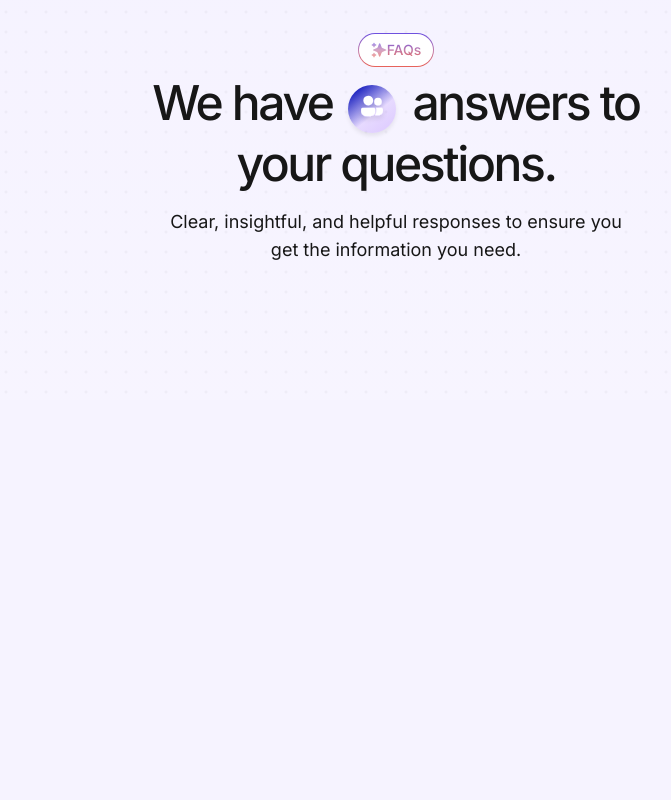
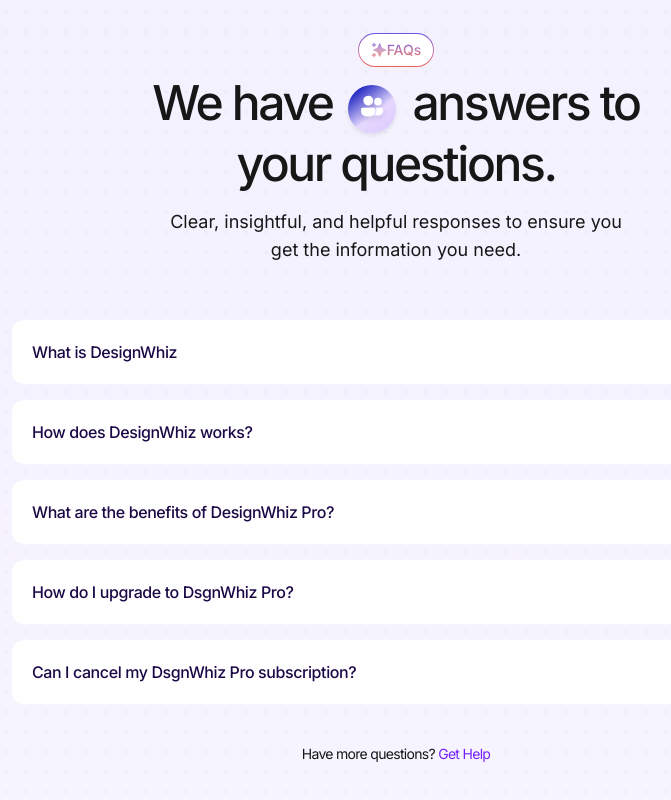
Before and after one commit to oreoluwa-bs/fantastic-waffle, a Next.js app: page / in a window 1280 px wide. Shown: the part 4798-5598 px from the top of the page, without its empty margins (244-915 px from the left). Before the commit the page ends 5198 px from the top, so only its background shows below. Built offline with nearby package versions, Linux system fonts and the light colour scheme.

Commit message:
add faqs

```diff
--- a/src/app/components/faqs.tsx
+++ b/src/app/components/faqs.tsx
@@ -1,7 +1,37 @@
+import { MinusIcon } from "~/components/icons/minus";
+import { PlusIcon } from "~/components/icons/plus";
 import { StarsIcon } from "~/components/icons/stars";
 import { UsersIcon } from "~/components/icons/users";
 import { Badge } from "~/components/ui/badge";
 import { SectionIcon } from "~/components/ui/section-icon";
+
+const faqs = [
+  {
+    question: "What is DesignWhiz",
+    answer:
+      "To join DesignWhiz, simply visit our <a class='underline underline-offset-4' href='https://mydesignwhiz.com'>website</a> and sign up for an account. It's free and easy to get started! Join in now and get your money’s worth for 20% off.",
+  },
+  {
+    question: "How does DesignWhiz works?",
+    answer:
+      "To join DesignWhiz, simply visit our <a class='underline underline-offset-4' href='https://mydesignwhiz.com'>website</a> and sign up for an account. It's free and easy to get started! Join in now and get your money’s worth for 20% off.",
+  },
+  {
+    question: "What are the benefits of DesignWhiz Pro?",
+    answer:
+      "To join DesignWhiz, simply visit our <a class='underline underline-offset-4' href='https://mydesignwhiz.com'>website</a> and sign up for an account. It's free and easy to get started! Join in now and get your money’s worth for 20% off.",
+  },
+  {
+    question: "How do I upgrade to DsgnWhiz Pro?",
+    answer:
+      "To join DesignWhiz, simply visit our <a class='underline underline-offset-4' href='https://mydesignwhiz.com'>website</a> and sign up for an account. It's free and easy to get started! Join in now and get your money’s worth for 20% off.",
+  },
+  {
+    question: "Can I cancel my DsgnWhiz Pro subscription?",
+    answer:
+      "To join DesignWhiz, simply visit our <a class='underline underline-offset-4' href='https://mydesignwhiz.com'>website</a> and sign up for an account. It's free and easy to get started! Join in now and get your money’s worth for 20% off.",
+  },
+];
 
 export function FAQs() {
   return (
@@ -31,7 +61,44 @@ export function FAQs() {
           </div>
         </div>
       </div>
-      <div className="container mx-auto mt-14"></div>
+      <div className="container mx-auto px-4 mt-14">
+        <ul className="space-y-4 max-w-screen-md mx-auto">
+          {faqs.map((qa, idx) => {
+            return (
+              <li key={idx} className="faq-item">
+                <details
+                  className="bg-background rounded-xl overflow-hidden group"
+                  key={idx}
+                >
+                  <summary className="justify-between items-center flex gap-4 p-5 cursor-pointer">
+                    <h3 className="tracking-tight font-medium flex-1 text-[#1B0947]">
+                      {qa.question}
+                    </h3>
+                    <span className="flex-shrink-0">
+                      <span className="transition-all opacity-0 group-open:opacity-100">
+                        <MinusIcon />
+                      </span>
+                      <span className="transition-all opacity-100 group-open:opacity-0">
+                        <PlusIcon />
+                      </span>
+                    </span>
+                  </summary>
+                  <div
+                    className="faq-item__content p-5 pt-0 text-[#1B0947B2]"
+                    dangerouslySetInnerHTML={{ __html: qa.answer }}
+                  />
+                </details>
+              </li>
+            );
+          })}
+        </ul>
+        <div className="text-center text-sm tracking-tighter mt-10">
+          Have more questions?{" "}
+          <a href="#" className="text-[#7421FC]">
+            Get Help
+          </a>
+        </div>
+      </div>
     </section>
   );
 }
--- a/src/app/page.tsx
+++ b/src/app/page.tsx
@@ -1,4 +1,5 @@
 import Image from "next/image";
+import { Footer } from "~/components/footer";
 import { DsgnWhizIcon } from "~/components/icons/dsgnwhiz";
 import { Button } from "~/components/ui/button";
 import { Benefits } from "./components/benefits";
@@ -11,11 +12,12 @@ import { Testimonials } from "./components/tesimonials";
 
 export default function Home() {
   return (
-    <main>
+    <>
       <Button variant="tertiary" className="fixed top-4 right-4 z-30">
         <DsgnWhizIcon />
         Join DsgnWhiz
       </Button>
+      <main>
         <Hero />
         <div className="-mt-[500px] md:-mt-[550px] lg:-mt-[650px] py-10">
           <div className="absolute">
@@ -41,5 +43,9 @@ export default function Home() {
           <FAQs />
         </div>
       </main>
+      <div className="pt-20">
+        <Footer />
+      </div>
+    </>
   );
 }
```
Lines whose indentation alone changed are shown as unchanged.
